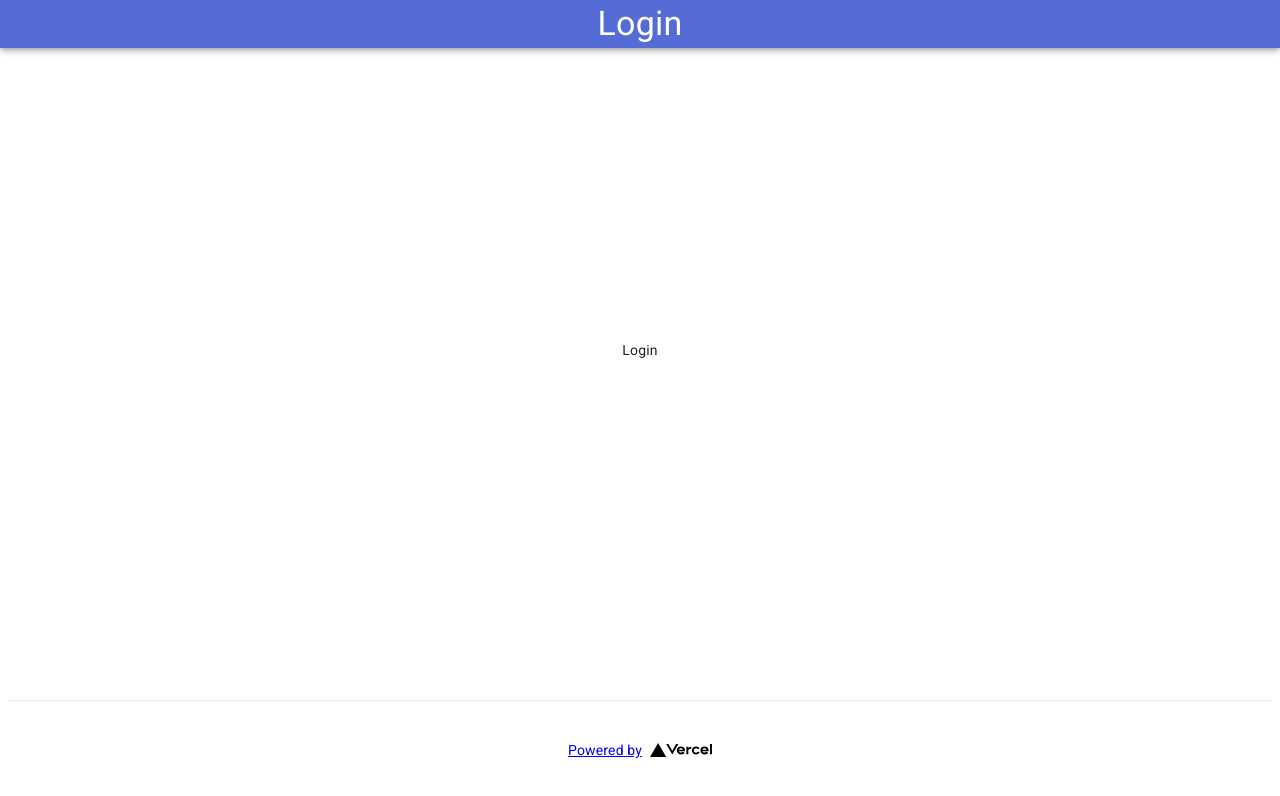
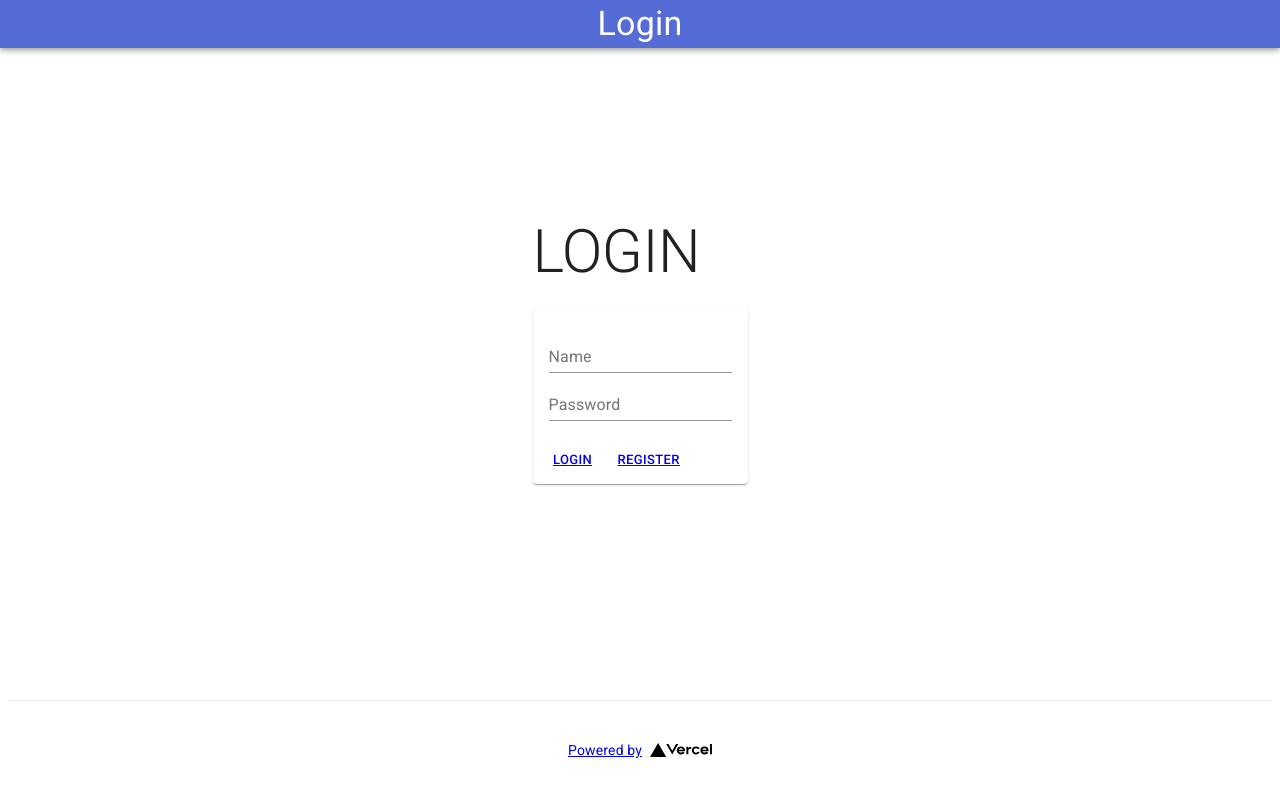
Before and after one commit to K-Daiki-0ne/ex, a Next.js app in the folder web/: page /login in a window 1280 px wide. Shown: the top 796 px of the page. Built offline with nearby package versions, Linux system fonts and the light colour scheme.

Commit message:
create: user login form

```diff
--- a/web/src/views/LoginView.tsx
+++ b/web/src/views/LoginView.tsx
@@ -1,9 +1,52 @@
 import React from 'react';
+import Link from 'next/link'
+import {
+  Card,
+  CardActions,
+  CardContent,
+  Button,
+  Typography,
+  TextField
+} from '@material-ui/core'
+
+
 
 const LoginView: React.FC = (): JSX.Element => {
   return (
     <div>
-      Login
+    <Typography variant="h2" gutterBottom>
+      LOGIN
+    </Typography>
+
+    <Card>
+      <CardContent>
+      <form noValidate autoComplete="on">
+        <TextField
+          id="standard-basic"
+          label="Name"
+          error={false}
+        />
+        <br />
+        <TextField
+          id="filled-basic"
+          label="Password"
+          type="password"
+        />
+      </form>
+      </CardContent>
+      <CardActions>
+        <Button size="small">
+          <Link href='/home'>
+            Login
+          </Link>
+        </Button>
+        <Button size="small">
+          <Link href='/register'>
+            Register
+          </Link>
+        </Button>
+      </CardActions>
+    </Card>
     </div>
   )
 }
```
